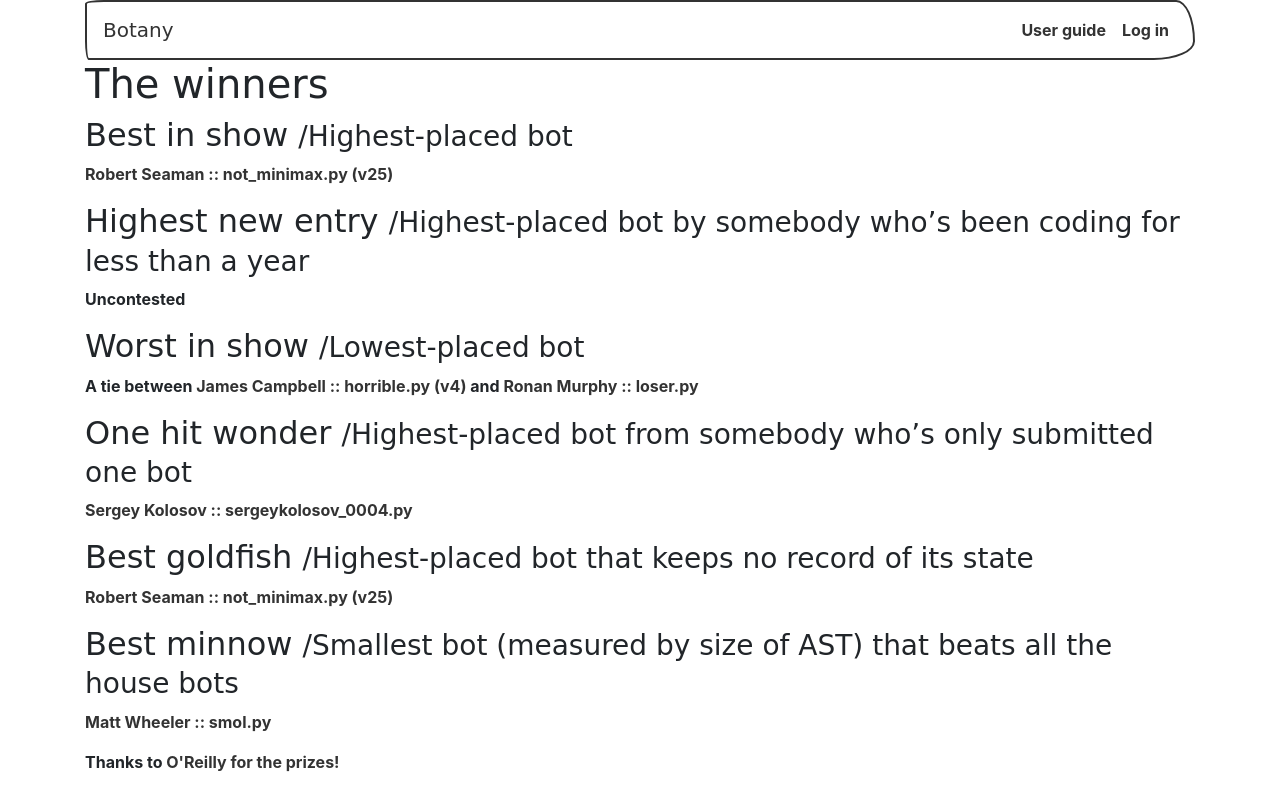
After one commit to inglesp/botany, a Django app: page /winners in a window 1280 px wide. The commit adds this page. Run offline with Django 3.2, Linux system fonts and the light colour scheme; parts of the project's set-up code (start-up, migrations or seed data) failed here and were passed over; some libraries are stand-ins or nearby versions; some web fonts are replaced.

Commit message:
Add winners page

```diff
--- a/server/botany/templates/botany/index.html
+++ b/server/botany/templates/botany/index.html
@@ -6,7 +6,8 @@
     <h1>Welcome to Botany.</h1>
 
     {% if tournament_closed %}
-    <p>The tournament has now closed.  Thanks for taking part!</p>
+    <p>The tournament has now closed.</p>
+    <p>Thanks to everyone who took part and congratulations to <a href="/winners/">the winners</a>.</p>
     {% endif %}
 
     <p>
--- /dev/null
+++ b/server/botany/templates/botany/winners.html
@@ -0,0 +1,29 @@
+{% extends 'botany/base.html' %}
+
+{% block content %}
+<div class="row">
+  <div class="col-sm">
+    <h1>The winners</h1>
+
+    <h2>Best in show <small>/Highest-placed bot</small></h2>
+    <p><a href="https://botany18.pyconuk.org/bots/319/">Robert Seaman :: not_minimax.py (v25)</a></p>
+
+    <h2>Highest new entry <small>/Highest-placed bot by somebody who’s been coding for less than a year</small></h2>
+    <p>Uncontested
+
+    <h2>Worst in show <small>/Lowest-placed bot</small></h2>
+    <p>A tie between <a href="https://botany18.pyconuk.org/bots/106/">James Campbell :: horrible.py (v4)</a> and <a href="https://botany18.pyconuk.org/bots/22/">Ronan Murphy :: loser.py</a></p>
+
+    <h2>One hit wonder <small>/Highest-placed bot from somebody who’s only submitted one bot</small></h2>
+    <p><a href="https://botany18.pyconuk.org/bots/107/">Sergey Kolosov :: sergeykolosov_0004.py</a></p>
+
+    <h2>Best goldfish <small>/Highest-placed bot that keeps no record of its state</small></h2>
+    <p><a href="https://botany18.pyconuk.org/bots/319/">Robert Seaman :: not_minimax.py (v25)</a></p>
+
+    <h2>Best minnow <small>/Smallest bot (measured by size of AST) that beats all the house bots</small></h2>
+    <p><a href="https://botany18.pyconuk.org/bots/288/">Matt Wheeler :: smol.py</a></p>
+
+    <p>Thanks to <a href="https://www.oreilly.com/">O'Reilly for the prizes!</a></p>
+  </div>
+</div>
+{% endblock %}
--- a/server/botany/urls.py
+++ b/server/botany/urls.py
@@ -5,6 +5,7 @@ from . import views
 
 urlpatterns = [
     path("", views.index, name="index"),
+    path("winners", views.winners, name="winners"),
     path("standings/", views.full_standings, name="full_standings"),
     path("bots/<bot_id>/", views.bot, name="bot"),
     path("bots/<bot_id>/standings/", views.bot_standings, name="bot_standings"),
--- a/server/botany/views.py
+++ b/server/botany/views.py
@@ -37,6 +37,10 @@ def index(request):
         "tournament_closed": tournament_closed,
     }
     return render(request, "botany/index.html", ctx)
+
+
+def winners(request):
+    return render(request, "botany/winners.html")
 
 
 def full_standings(request):
```
